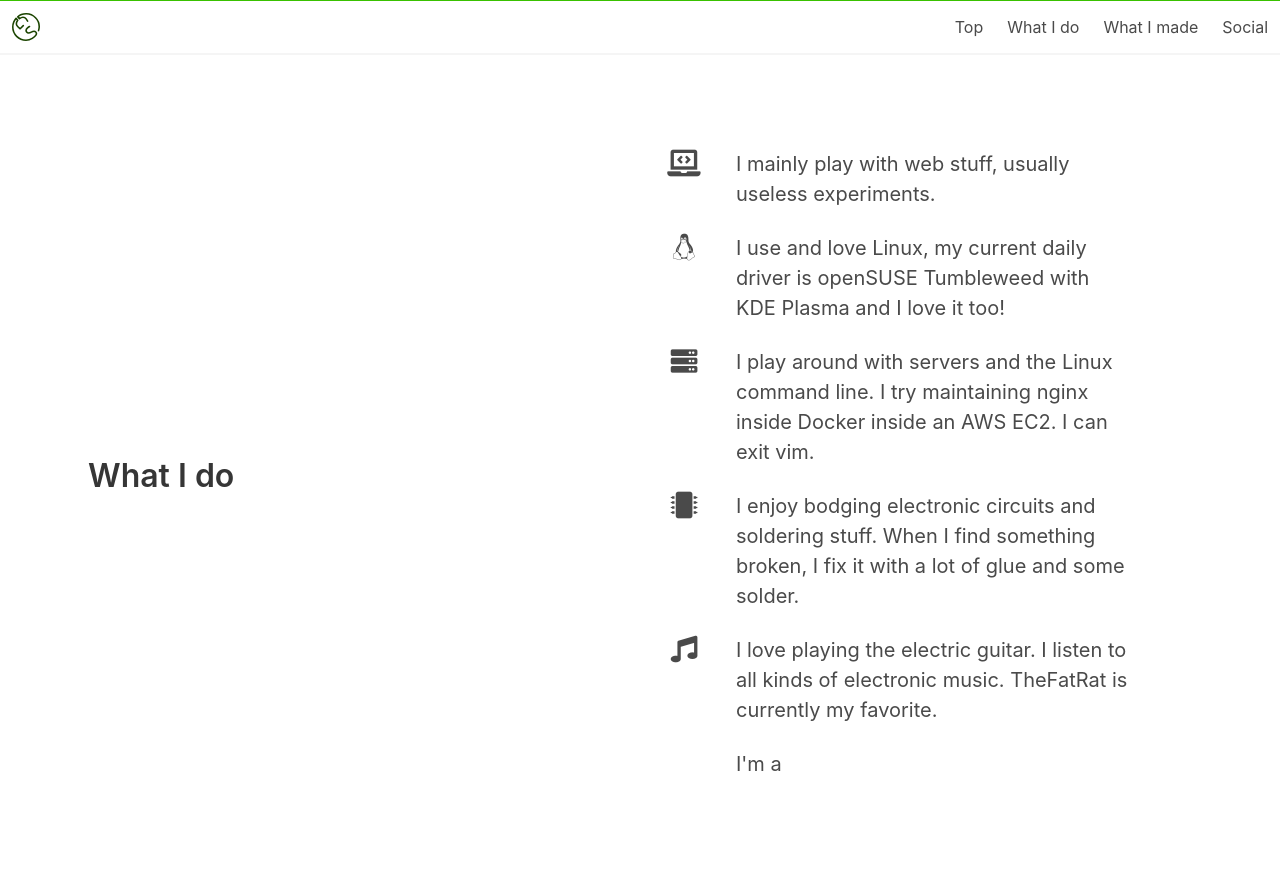
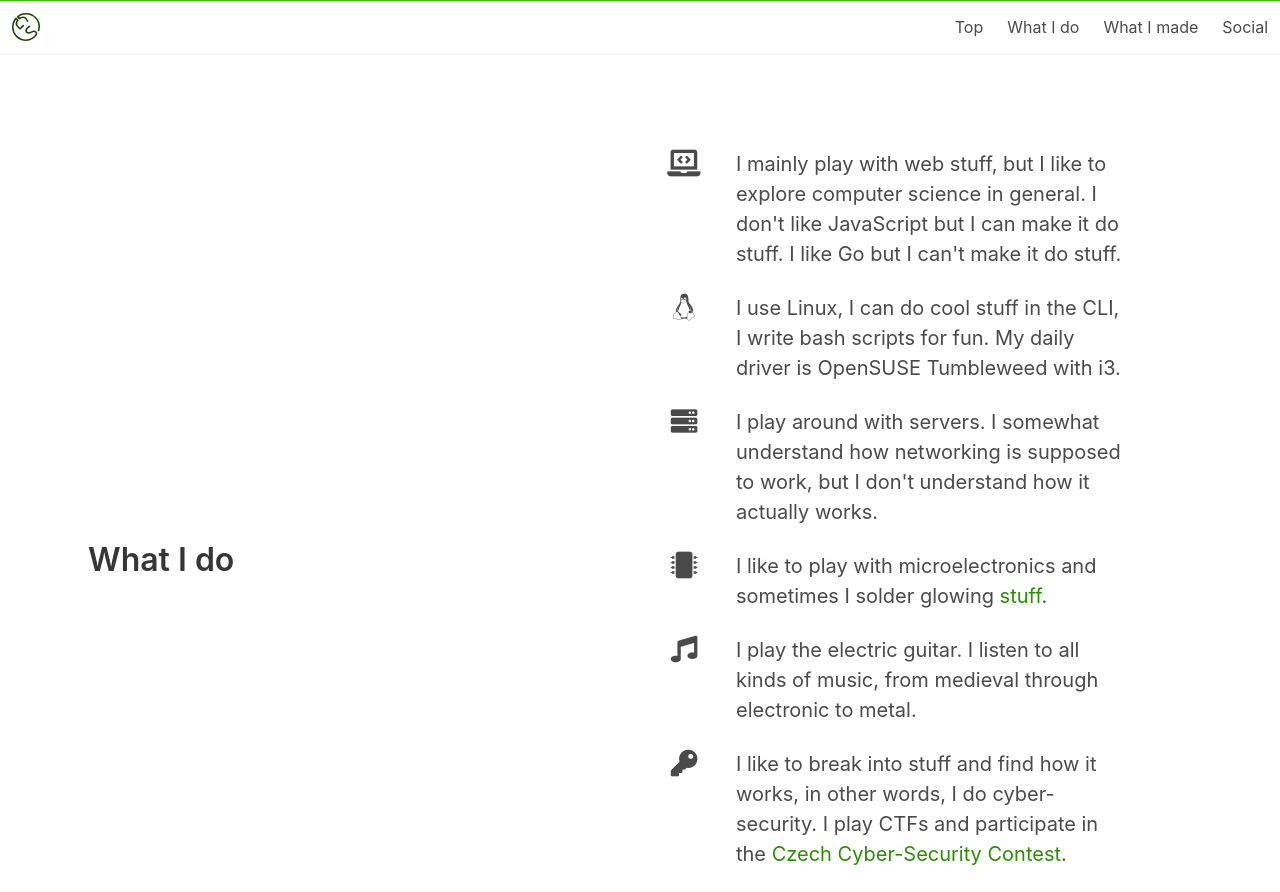
Before and after one commit to Greenscreener/Greenscreener.tk, a PHP site: page / in a window 1280 px wide; the page is wider, and only the part inside the window is pictured. Shown: the part 799-1691 px from the top of that part. Run offline with PHP 8.4, Linux system fonts and the light colour scheme; some libraries are stand-ins or nearby versions.

Commit message:
Modifications to the what I do and wher to meet me sections.

```diff
--- a/public/index.html
+++ b/public/index.html
@@ -71,25 +71,28 @@
                     <div class="column hero">
                         <div class="hero-body container is-fluid">
                             <ul class="has-icons-left is-size-5">
-                                <li><span class="fa-li"><i class="fas fa-laptop-code fa-lg"></i></span>I mainly play
-                                    with web stuff, usually useless experiments.
+                                <li><span class="fa-li"><i class="fas fa-laptop-code fa-lg"></i></span>
+                                    I mainly play with web stuff, but I like to explore computer science in general. I don't like JavaScript but I can make it do stuff. I like Go but I can't make it do stuff.
                                 </li>
-                                <li><span class="fa-li"><i class="fab fa-linux fa-lg"></i></span>I use and love Linux,
-                                    my current daily driver is openSUSE Tumbleweed with KDE Plasma and I love it too!
+                                <li><span class="fa-li"><i class="fab fa-linux fa-lg"></i></span>
+                                    I use Linux, I can do cool stuff in the CLI, I write bash scripts for fun. My daily driver is OpenSUSE Tumbleweed with i3.
                                 </li>
-                                <li><span class="fa-li"><i class="fas fa-server fa-lg"></i></span>I play around with
-                                    servers and the Linux command line. I try maintaining nginx inside Docker inside an
-                                    AWS EC2. I can exit vim.
+                                <li><span class="fa-li"><i class="fas fa-server fa-lg"></i></span>
+                                    I play around with servers. I somewhat understand how networking is supposed to work, but I don't understand how it actually works.
                                 </li>
-                                <li><span class="fa-li"><i class="fas fa-microchip fa-lg"></i></span>I enjoy bodging
-                                    electronic circuits and soldering stuff. When I find something broken, I fix it with
-                                    a lot of glue and some solder.
+                                <li><span class="fa-li"><i class="fas fa-microchip fa-lg"></i></span>
+                                    I like to play with microelectronics and sometimes I solder glowing <a href="https://twitter.com/GrnScrnr/status/1271907547486830592">stuff</a>.
                                 </li>
-                                <li><span class="fa-li"><i class="fas fa-music fa-lg"></i></span>I love playing the
-                                    electric guitar. I listen to
-                                    all kinds of electronic music. TheFatRat is currently my favorite.
+                                <li><span class="fa-li"><i class="fas fa-music fa-lg"></i></span>
+                                    I play the electric guitar. I listen to all kinds of music, from medieval through electronic to metal.
                                 </li>
-                                <li><span class="fa-li" id="localGuideIcon"></span> I'm a <span
+                                <li><span class="fa-li"><i class="fas fa-key fa-lg"></i></span>
+                                    I like to break into stuff and find how it works, in other words, I do cyber-security. I play CTFs and participate in the <a href="https://kybersoutez.cz">Czech Cyber-Security Contest</a>.
+                                </li>
+                                <li><span class="fa-li"><img src="/images/icons/patek-grayscale.svg" alt="" width="30"></span>
+                                    I am a member of <a href="https://patek.cz">Pátek</a>.
+                                </li>
+                                <li><span class="fa-li" id="localGuideIcon"></span><span
                                         id="localGuideText"></span></li>
                             </ul>
                         </div>
@@ -306,6 +309,12 @@
                             <li><span class="fa-li"><i class="fab fa-gitlab fa-lg"></i></span>
                                 <a class="is-darklink" href="https://gitlab.com/greenscreener">@Greenscreener</a>
                             </li>
+                            <li><span class="fa-li"><i class="fab fa-reddit fa-lg"></i></span>
+                                <a class="is-darklink" href="https://reddit.com/u/GrnScrnr">u/GrnScrnr</a>
+                            </li>
+                            <li><span class="fa-li"><i class="fab fa-keybase fa-lg"></i></span>
+                                <a class="is-darklink" href="https://keybase.io/greenscreener">@Greenscreener</a>
+                            </li>
                             <li><span class="fa-li"><i class="fab fa-bitcoin fa-lg"></i></span>
                                 <code class="has-background-dark has-text-white-ter has-text-small"> <span class="nobr">bc1q ymh2 za0w c7cx gpgzu </span> <span class="nobr">c3mz vdzj qtns r5q2 c4mgf</span></code>
                             </li>
@@ -354,29 +363,29 @@
                 var badgeImage = "<i class='fas fa-circle'></i>";
                 switch (levelNumber) {
                     case "4":
-                        badgeImage = "<img src='//services.google.com/fh/files/helpcenter/points-badge_level_four.png'>";
+                        badgeImage = "<img width='30' src='//services.google.com/fh/files/helpcenter/points-badge_level_four.png'>";
                         break;
                     case "5":
-                        badgeImage = "<img src='//services.google.com/fh/files/helpcenter/points-badges_level_five.png'>";
+                        badgeImage = "<img width='30' src='//services.google.com/fh/files/helpcenter/points-badges_level_five.png'>";
                         break;
                     case "6":
-                        badgeImage = "<img src='//services.google.com/fh/files/helpcenter/points-badges_level_six.png'>";
+                        badgeImage = "<img width='30' src='//services.google.com/fh/files/helpcenter/points-badges_level_six.png'>";
                         break;
                     case "7":
-                        badgeImage = "<img src='//services.google.com/fh/files/helpcenter/points-badges_level_seven.png'>";
+                        badgeImage = "<img width='30' src='//services.google.com/fh/files/helpcenter/points-badges_level_seven.png'>";
                         break;
                     case "8":
-                        badgeImage = "<img src='//services.google.com/fh/files/helpcenter/points-badges_level_eight.png'>";
+                        badgeImage = "<img width='30' src='//services.google.com/fh/files/helpcenter/points-badges_level_eight.png'>";
                         break;
                     case "9":
-                        badgeImage = "<img src='//services.google.com/fh/files/helpcenter/points-badges_level_nine.png'>";
+                        badgeImage = "<img width='30' src='//services.google.com/fh/files/helpcenter/points-badges_level_nine.png'>";
                         break;
                     case "10":
-                        badgeImage = "<img src='//services.google.com/fh/files/helpcenter/points-badges_level_ten.png'>";
+                        badgeImage = "<img width='30' src='//services.google.com/fh/files/helpcenter/points-badges_level_ten.png'>";
                         break;
                 }
                 $("#localGuideIcon").html(badgeImage);
-                $("#localGuideText").html(match[1] + " with " + match[2] + ".");
+                $("#localGuideText").html("I'm a " + match[1] + " with " + match[2] + ".");
 
             },
             method: "GET"
--- a/public/styles/style.scss
+++ b/public/styles/style.scss
@@ -5,7 +5,7 @@ $gsgreen: #39c100;
 $gslogogreen: #486932;
 
 $primary: $gsgreen;
-$link: $gslogogreen;
+$link: darken($primary, 10%);
 
 // Import Bulma
 @import "../bulma-0.7.1/bulma.sass";
@@ -60,3 +60,7 @@ a.is-darklink {
 #gslogo {
   margin-bottom: 4rem;
 }
+
+#localGuideIcon {
+  filter: url(/images/filters.svg#wat) grayscale(100%) brightness(60%);
+}
```
Also changed, not shown: public/images/filters.svg (added), public/images/icons/patek-grayscale.svg (added), public/styles/style.css, 1 other file.
